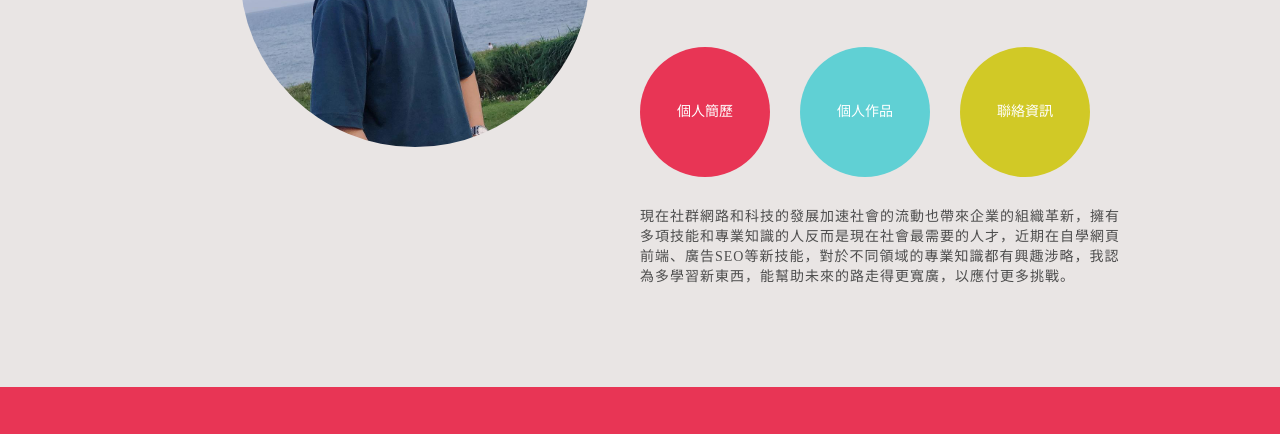
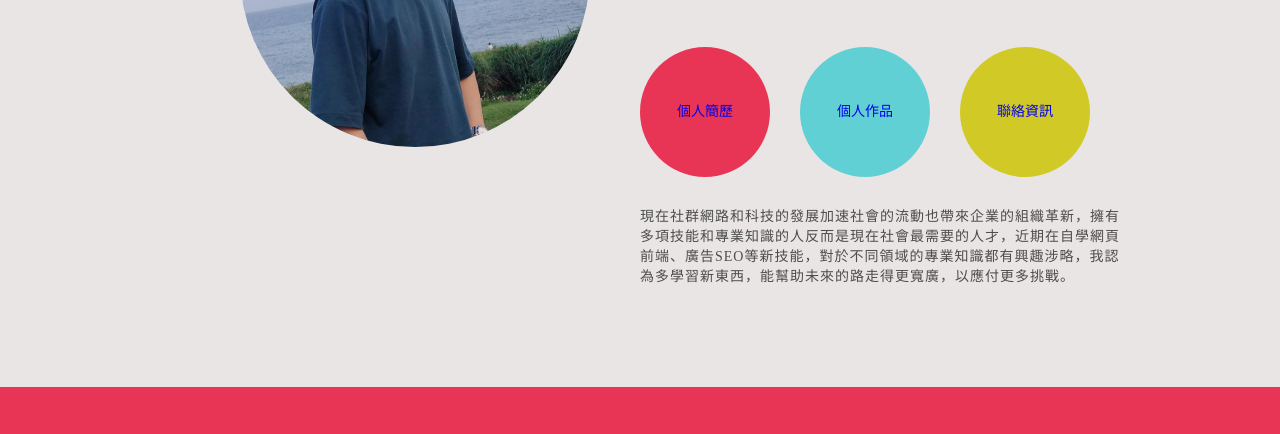
Before and after one commit to wen200771/MyWeb, a plain HTML site: page 個人網站/首頁.html in a window 1280 px wide. Shown: the part 409-843 px from the top of the page. Drawn offline with Linux system fonts and the light colour scheme.

Commit message:
首頁按鈕連結

```diff
--- a/個人網站/首頁.html
+++ b/個人網站/首頁.html
@@ -37,9 +37,9 @@
             <div class="main">
                 <h1>Hello，<br>關於我自己:</h1>
                 <ul>
-                    <li class="circle1">個人簡歷</li>
-                    <li class="circle2">個人作品</li>
-                    <li class="circle3">聯絡資訊</li>
+                    <li class="circle1"><a href="個人簡歷.htm">個人簡歷</a></li>
+                    <li class="circle2"><a href="個人作品.html">個人作品</a></li>
+                    <li class="circle3"><a href="聯絡資訊.html">聯絡資訊</a></li>
                 </ul>
                 <div class="myself">
                     現在社群網路和科技的發展加速社會的流動也帶來企業的組織革新，擁有多項技能和專業知識的人反而是現在社會最需要的人才，近期在自學網頁前端、廣告SEO等新技能，對於不同領域的專業知識都有興趣涉略，我認為多學習新東西，能幫助未來的路走得更寬廣，以應付更多挑戰。
```
